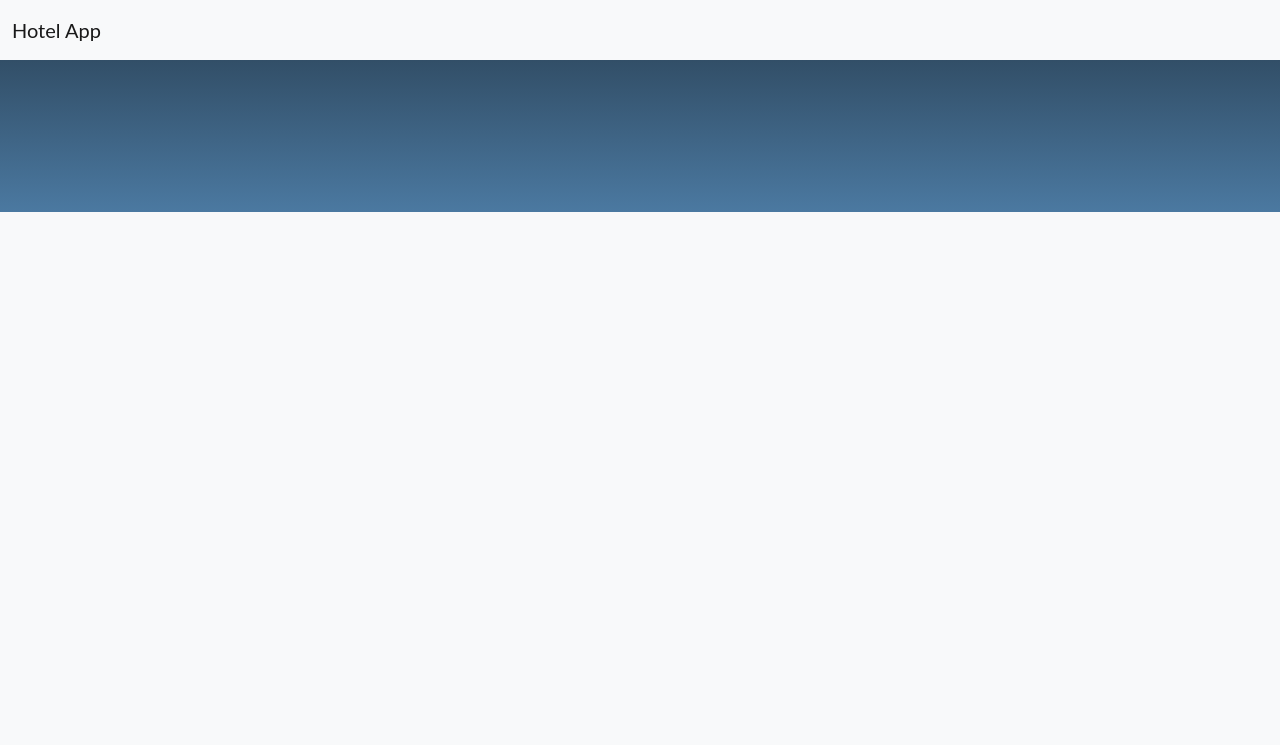
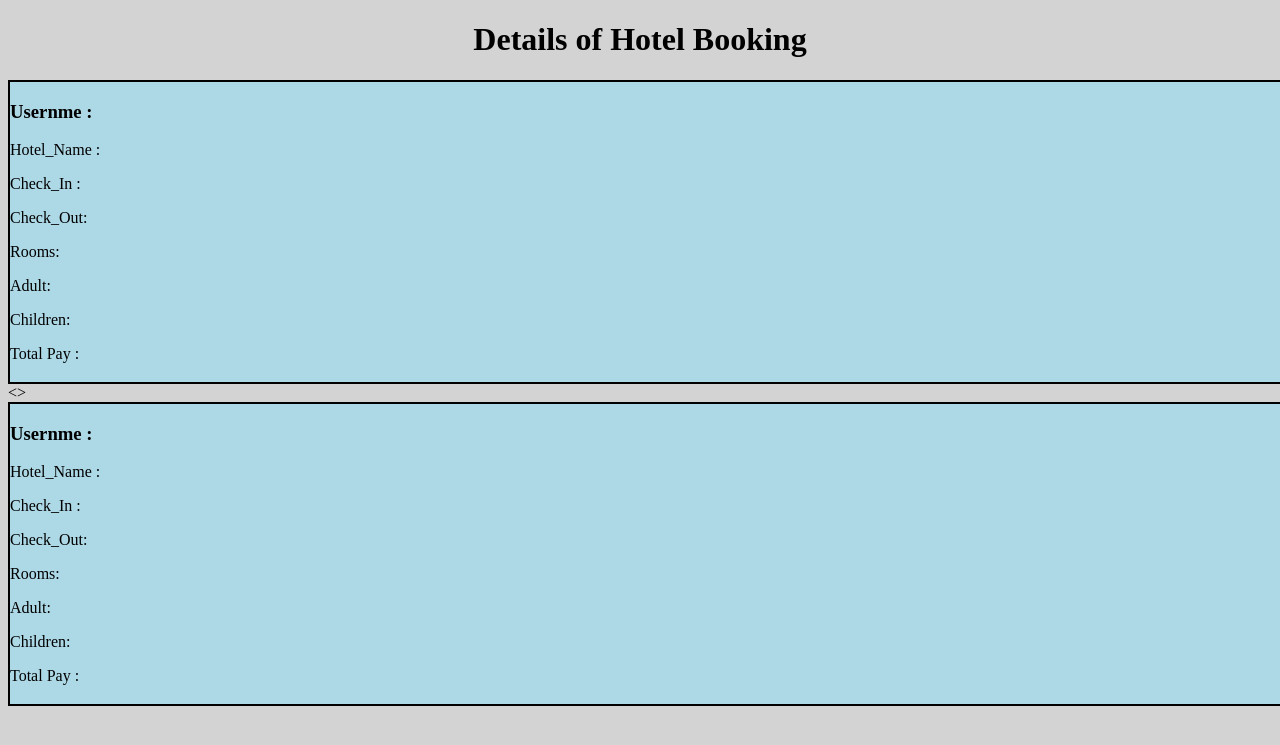
Before and after one commit to firdaus-idrisi/Tours-And-Travel-Project, a Django app: page /payment in a window 1280 px wide; the page is wider, and only the part inside the window is pictured. Shown: the top 745 px of that part. Run offline with Django 4.2, Linux system fonts and the light colour scheme; parts of the project's set-up code (start-up, migrations or seed data) failed here and were passed over.

Commit message:
ui changes
booking

```diff
--- a/Travels_Project/Templates/Payment.html
+++ b/Travels_Project/Templates/Payment.html
@@ -1,27 +1,60 @@
-{% extends "base.html" %}
-{%  block start %}
+<!DOCTYPE html>
+<html>
+<head>
+<style>
 
-<!-- jumbotron and nav -->
-<section class="colorful jumbotron mb-0" role="banner">
-    <nav class="navbar navbar-expand-lg justify-content-between navbar-dark" role="navigation">
-        <div class="navbar-brand">
-            <a href="index.html">Hotel Spoof
-                <em>.</em>
-            </a>
-        </div>
-        <button class="navbar-toggler" type="button" data-toggle="collapse" data-target="#navbarNav" aria-controls="navbarNav" aria-expanded="false"
-            aria-label="Toggle navigation">
-            <span class="navbar-toggler-icon"></span>
-        </button>
+  h1 {text-align: center;}
 
-    </nav>
+body {
+  background-color: lightgrey;
+}.rectangle {
+  height: 300px;
+  width: 1570px;
+  background-color: lightblue;
+  border: 2.5px solid black;
 
-    <div class="container hotels-container">
+}
+.rectangle1 {
+  height: 300px;
+  width: 1570px;
+  background-color: lightblue;
+  border: 2.5px solid black;
+
+}
+
+</style>
+</head>
+<body>
+    <h1>Details of Hotel Booking</h1>
+
+<div class="rectangle">
+
+    <h3>Usernme : {{user.username}}</h3>
+    <p>Hotel_Name : </p>
+    <p>Check_In : </p>
+    <p>Check_Out: </p>
+    <p>Rooms: </p>
+    <p>Adult: </p>
+    <p>Children: </p>
+    <p>Total Pay : </p>
+
+</div>
+
+<>
 
 
-    </div>
-</section>
+<div class="rectangle1">
 
+  <h3>Usernme : {{user.username}}</h3>
+  <p>Hotel_Name : </p>
+  <p>Check_In : </p>
+  <p>Check_Out: </p>
+  <p>Rooms: </p>
+  <p>Adult: </p>
+  <p>Children: </p>
+  <p>Total Pay : </p>
 
+</div>
 
-{% endblock %}
+</body>
+</html>
--- a/Travels_Project/Templates/hotel_detail.html
+++ b/Travels_Project/Templates/hotel_detail.html
@@ -15,15 +15,18 @@
         <div class="col-md-5">
             <h5>{{hotels_obj.hotel_name}}</h5>
             <h5>{{hotels_obj.City}}</h5>
+            <h5>{{hotels_obj.room }}</h5>
 
             <p>
                 {{hotels_obj.description|truncatechars:150}}
             </p>
+
             <p>
                 {%for amenitie in hotels_obj.amenities.all %}
                 <b>{{amenitie.amenity_name}}</b>,
                 {% endfor %}
             </p>
+
 
         </div>
         <div class="col-md-2 border-left text-center more-offers">
@@ -31,7 +34,7 @@
             <p>Place.com</p>
             <p>${{hotels_obj.hotel_price}}</p>
             <p>Room count</p>
-            <p>{{hotels_obj.room_count}}</p>
+            <p>{{hotels_obj.room}}</p>
         </div>
         <div class="col-md-2 border-left text-center more-offers">
 
--- a/Travels_Project/home/admin.py
+++ b/Travels_Project/home/admin.py
@@ -2,7 +2,7 @@ from django.contrib import admin
 
 
 from django.contrib import admin
-from .models import Amenities,Hotel,HotelImages,HotelBooking
+from .models import Amenities,Hotel,HotelImages,HotelBooking,Room
 
 # Register your models here.
 
@@ -10,5 +10,6 @@ admin.site.register(Amenities)
 admin.site.register(Hotel)
 admin.site.register(HotelImages)
 admin.site.register(HotelBooking)
+admin.site.register(Room)
 
 # admin.site.register(hotel_list)
--- a/Travels_Project/home/views.py
+++ b/Travels_Project/home/views.py
@@ -4,7 +4,7 @@ from django.contrib.auth.models import User
 from django.contrib.auth import authenticate , login
 from django.contrib import messages
 from django.http import HttpResponseRedirect, JsonResponse
-from .models import (Amenities, Hotel, HotelBooking)
+from .models import (Amenities, Hotel, HotelBooking,Room)
 from django.db.models import Q
 # Create your views here.
 
@@ -22,13 +22,17 @@ def check_booking(start_date  , end_date ,uid , room_count):
     return True
 
 def home(request):
+
     amenities_objs = Amenities.objects.all()
     hotels_objs = Hotel.objects.all()
+
 
     sort_by = request.GET.get('sort_by')
     City = request.GET.get('City')
     amenities = request.GET.getlist('amenities')
     print(amenities)
+    # if Room:
+    #     if Room is
     if sort_by:
         if sort_by == 'ASC':
             hotels_objs = hotels_objs.order_by('hotel_price')
@@ -42,13 +46,17 @@ def home(request):
             Q(City = City) )
 
 
+
+        # (room__room_category__in = Room).distinct()
+
+
     if len(amenities):
         hotels_objs = hotels_objs.filter(amenities__amenity_name__in = amenities).distinct()
 
 
 
     context = {'amenities_objs' : amenities_objs , 'hotels_objs' : hotels_objs , 'sort_by' : sort_by
-    , 'City' : City , 'amenities' : amenities}
+    , 'City' : City ,'Room': Room, 'amenities' : amenities}
     return render(request , 'home.html' ,context)
 
 def hotel_detail(request,uid):
```
Also changed, not shown: Travels_Project/Templates/home.html (+9 -4 lines), Travels_Project/home/models.py (+21 -1 lines), Travels_Project/Static/images/most_popular_img/back_img.jpg (added), Travels_Project/home/migrations/0004_room.py (added), Travels_Project/home/migrations/0005_remove_hotel_room_count_remove_room_hotel_and_more.py (added).
